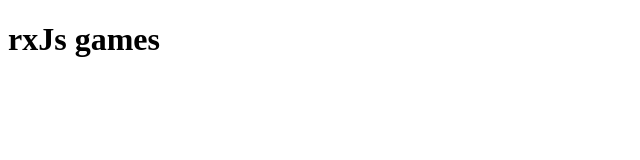
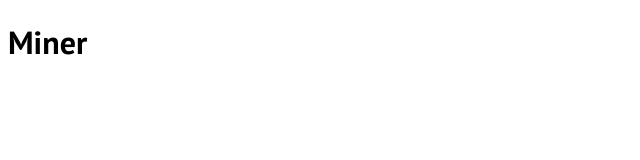
Before and after one commit to Gurochka/rxjsGames, a React app: page / in a window 1280 px wide. Shown: the whole page, without its empty margins (0-640 px from the left). Built offline with nearby package versions, Linux system fonts and the light colour scheme.

Commit message:
add d3 and rxjs

```diff
--- a/package.json
+++ b/package.json
@@ -18,6 +18,7 @@
   },
   "homepage": "https://github.com/Gurochka/rxjsGames#readme",
   "dependencies": {
+    "d3": "^5.15.1",
     "react": "^16.13.1",
     "react-dom": "^16.13.1",
     "rxjs": "^6.5.5"
@@ -31,6 +32,7 @@
     "css-loader": "^3.5.2",
     "file-loader": "^6.0.0",
     "html-webpack-plugin": "^4.2.0",
+    "node-sass": "^4.13.1",
     "sass-loader": "^8.0.2",
     "style-loader": "^1.1.3",
     "webpack": "^4.42.1",
--- a/src/app/App.js
+++ b/src/app/App.js
@@ -1,5 +1,6 @@
 import React from 'react'
+import Miner from './containers/Miner'
 
 export default () => (
-	<h1>rxJs games</h1>
+	<Miner />
 )
--- /dev/null
+++ b/src/app/containers/Miner.js
@@ -0,0 +1,11 @@
+import React from 'react'
+import * as d3 from "d3"
+import * as rxjs from 'rxjs'
+
+export default class Miner extends React.Component{
+	render(){
+		return (
+			<h1>Miner</h1>
+		)
+	}
+}
--- a/src/public/index.html
+++ b/src/public/index.html
@@ -6,7 +6,7 @@
     <meta name="description" content="rxjs games" />
     <title>rxjs Games</title>
     <base href="/" />
-    <link href="https://fonts.googleapis.com/css?family=Raleway:400,600&display=swap" rel="stylesheet">
+    <link href="https://fonts.googleapis.com/css2?family=PT+Sans:ital,wght@0,400;0,700;1,400&display=swap" rel="stylesheet">
   </head>
   <body>
     <noscript>You need to enable JavaScript to run this app.</noscript>
--- a/src/scss/layout.scss
+++ b/src/scss/layout.scss
@@ -0,0 +1,8 @@
+*, *:before, *:after {
+  box-sizing: border-box;
+}
+
+body{
+  font-family: 'PT Sans', sans-serif;
+  font-weight: 400;
+}
--- a/webpack.config.js
+++ b/webpack.config.js
@@ -28,7 +28,7 @@
           loader: "babel-loader"
         }
       },{
-        test: /\.css$/i,
+        test: /\.s[ac]ss$/i,
         use: [
           'style-loader',
           'css-loader',
```
Also changed, not shown: 1 other file.
